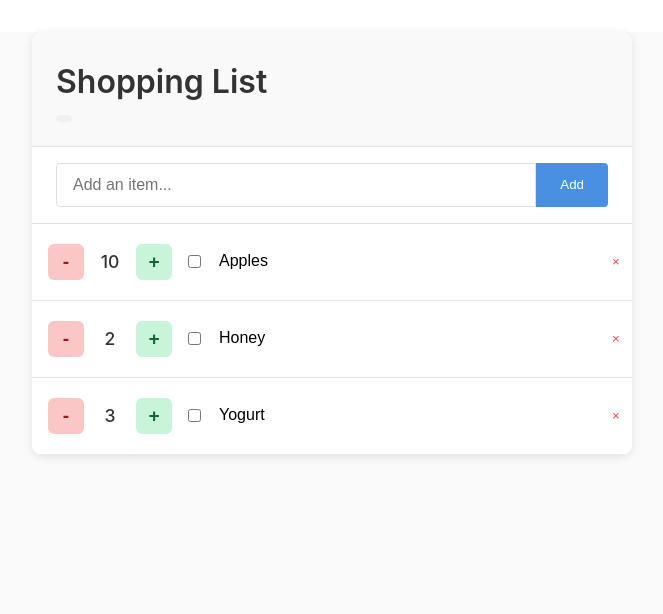
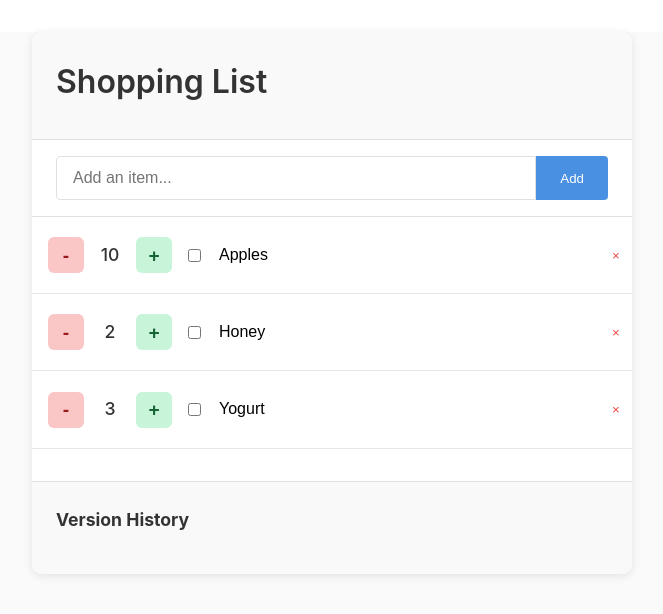
Before and after one commit to dgrayling/shopping-list, a Next.js app: page / in a window 1280 px wide. Shown: the top 614 px of the page, without its empty margins (308-971 px from the left). Built offline with nearby package versions, Linux system fonts and the light colour scheme.

Commit message:
Add full git history

```diff
--- a/next.config.js
+++ b/next.config.js
@@ -1,18 +1,36 @@
 const { execSync } = require('child_process');
 
 // Get the current git commit hash and message
-const getCommitInfo = () => {
+const getGitHistory = () => {
   try {
+    // Get current commit info
     const commitHash = execSync('git rev-parse --short HEAD').toString().trim();
     const commitMessage = execSync('git log -1 --pretty=%s').toString().trim();
-    return { commitHash, commitMessage };
+
+    // Get full git history
+    const history = execSync('git log --pretty=format:"%h|%s|%ad" --date=short -n 10')
+      .toString()
+      .trim()
+      .split('\n')
+      .map(line => {
+        const [hash, message, date] = line.split('|');
+        return { hash, message, date };
+      });
+
+    return {
+      currentCommit: { hash: commitHash, message: commitMessage },
+      history
+    };
   } catch (e) {
-    console.warn('Could not get git commit info:', e.message);
-    return { commitHash: 'unknown', commitMessage: 'unknown' };
+    console.warn('Could not get git info:', e.message);
+    return {
+      currentCommit: { hash: 'unknown', message: 'unknown' },
+      history: []
+    };
   }
 };
 
-const { commitHash, commitMessage } = getCommitInfo();
+const { currentCommit, history } = getGitHistory();
 
 /** @type {import('next').NextConfig} */
 const nextConfig = {
@@ -24,10 +42,10 @@ const nextConfig = {
   },
   trailingSlash: true,
   env: {
-    NEXT_PUBLIC_COMMIT_HASH: commitHash,
-    NEXT_PUBLIC_COMMIT_MESSAGE: commitMessage,
+    NEXT_PUBLIC_CURRENT_COMMIT: JSON.stringify(currentCommit),
+    NEXT_PUBLIC_COMMIT_HISTORY: JSON.stringify(history)
   },
-  generateBuildId: () => commitHash,
+  generateBuildId: () => currentCommit.hash,
 }
 
 module.exports = nextConfig
--- a/src/app/page.module.css
+++ b/src/app/page.module.css
@@ -58,10 +58,86 @@
 
 .commitMessage {
   color: var(--text-secondary);
-  font-size: 0.8rem;
-  white-space: nowrap;
-  overflow: hidden;
-  text-overflow: ellipsis;
+  font-size: 0.85rem;
+  margin: 0.25rem 0 0;
+  line-height: 1.4;
+}
+
+/* Commit History Section */
+.commitHistory {
+  margin-top: 2rem;
+  padding: 1.5rem;
+  border-top: 1px solid var(--border);
+  background-color: #f9f9f9;
+}
+
+.commitHistory h3 {
+  margin: 0 0 1rem 0;
+  color: var(--text-primary);
+  font-size: 1.1rem;
+}
+
+.currentCommit {
+  background-color: #e8f4fd;
+  border-left: 3px solid #4a90e2;
+  padding: 0.75rem 1rem;
+  margin-bottom: 1.5rem;
+  border-radius: 0 4px 4px 0;
+}
+
+.historyList {
+  max-height: 300px;
+  overflow-y: auto;
+  border: 1px solid var(--border);
+  border-radius: 4px;
+  background-color: white;
+}
+
+.historyItem {
+  padding: 0.75rem 1rem;
+  border-bottom: 1px solid var(--border);
+  transition: background-color 0.2s;
+}
+
+.historyItem:last-child {
+  border-bottom: none;
+}
+
+.historyItem:hover {
+  background-color: #f9f9f9;
+}
+
+.commitHeader {
+  display: flex;
+  justify-content: space-between;
+  align-items: center;
+  margin-bottom: 0.25rem;
+}
+
+.commitHash {
+  font-family: 'SFMono-Regular', Consolas, 'Liberation Mono', Menlo, monospace;
+  background-color: #f0f0f0;
+  padding: 0.2rem 0.5rem;
+  border-radius: 4px;
+  color: #555;
+  font-size: 0.75rem;
+  display: inline-block;
+}
+
+.commitDate {
+  font-size: 0.75rem;
+  color: #777;
+  margin-left: 0.5rem;
+}
+
+.currentCommit .commitHash {
+  background-color: #4a90e2;
+  color: white;
+}
+
+.currentCommit .commitDate {
+  color: #4a90e2;
+  font-weight: 500;
 }
 
 @media (max-width: 480px) {
--- a/src/app/page.tsx
+++ b/src/app/page.tsx
@@ -2,6 +2,21 @@
 
 import { useState } from 'react';
 import styles from "./page.module.css";
+
+// Define types for commit objects
+type CommitInfo = {
+  hash: string;
+  message: string;
+  date?: string;
+};
+
+// Parse the commit history from environment variables
+const currentCommit: CommitInfo | null = process.env.NEXT_PUBLIC_CURRENT_COMMIT
+  ? JSON.parse(process.env.NEXT_PUBLIC_CURRENT_COMMIT)
+  : null;
+const commitHistory: CommitInfo[] = process.env.NEXT_PUBLIC_COMMIT_HISTORY
+  ? JSON.parse(process.env.NEXT_PUBLIC_COMMIT_HISTORY)
+  : [];
 
 type ListItem = {
   id: string;
@@ -103,14 +118,6 @@ export default function Home() {
       <main className={styles.container}>
         <div className={styles.header}>
           <h1>Shopping List</h1>
-          <div className={styles.commitInfo}>
-            <span className={styles.commitHash} title={process.env.NEXT_PUBLIC_COMMIT_HASH}>
-              {process.env.NEXT_PUBLIC_COMMIT_HASH}
-            </span>
-            <span className={styles.commitMessage} title={process.env.NEXT_PUBLIC_COMMIT_MESSAGE}>
-              {process.env.NEXT_PUBLIC_COMMIT_MESSAGE}
-            </span>
-          </div>
         </div>
         <form className={styles.form} onSubmit={handleSubmit}>
           <input
@@ -199,6 +206,37 @@ export default function Home() {
             </li>
           ))}
         </ul>
+
+        <div className={styles.commitHistory}>
+          <h3>Version History</h3>
+          {currentCommit && (
+            <div className={styles.currentCommit}>
+              <div className={styles.commitHeader}>
+                <span className={styles.commitHash} title={currentCommit.hash}>
+                  {currentCommit.hash}
+                </span>
+                <span className={styles.commitDate}>Current Version</span>
+              </div>
+              <p className={styles.commitMessage}>{currentCommit.message}</p>
+            </div>
+          )}
+
+          {commitHistory.length > 0 && (
+            <div className={styles.historyList}>
+              {commitHistory.map((commit: CommitInfo, index: number) => (
+                <div key={index} className={styles.historyItem}>
+                  <div className={styles.commitHeader}>
+                    <span className={styles.commitHash} title={commit.hash}>
+                      {commit.hash}
+                    </span>
+                    <span className={styles.commitDate}>{commit.date}</span>
+                  </div>
+                  <p className={styles.commitMessage}>{commit.message}</p>
+                </div>
+              ))}
+            </div>
+          )}
+        </div>
       </main>
     </div>
   );
```
